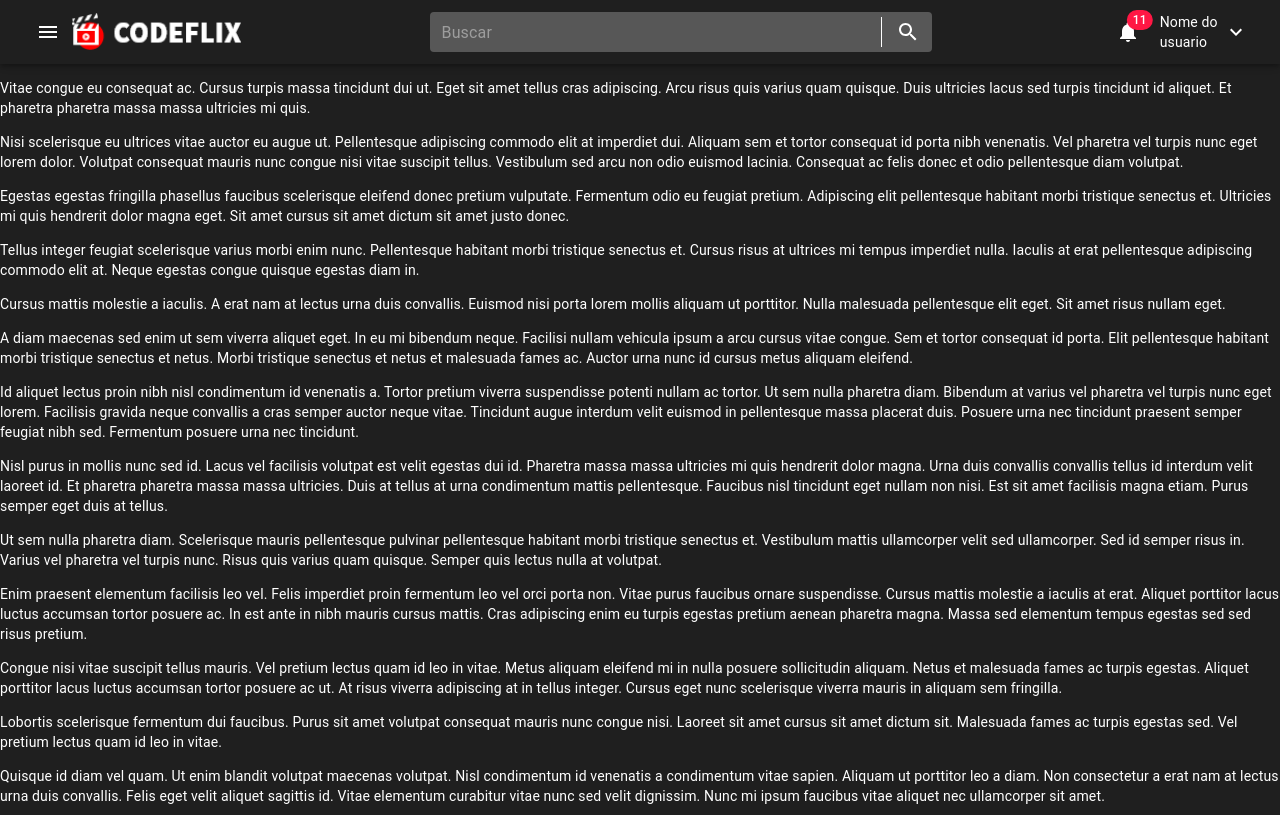
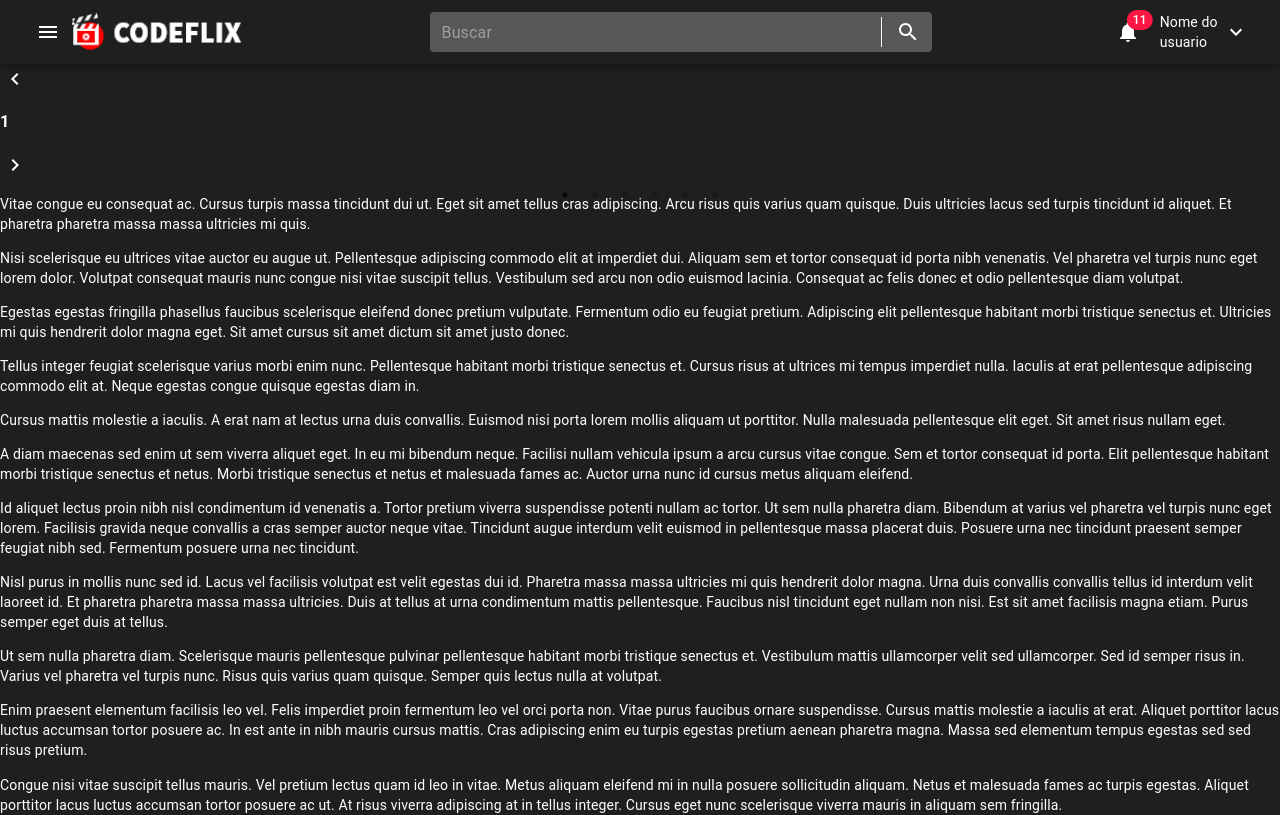
Before and after one commit to paulori22/codeflix-microservice, a React (Create React App) app: page / in a window 1280 px wide. Shown: the top 815 px of the page. Built offline with nearby package versions, Linux system fonts and the light colour scheme; the HTML template or start-up script is replaced by a standard one.

Commit message:
Creating Home Page - Customizing slide arrows - part1 - Lesson 5

```diff
--- /dev/null
+++ b/src/components/Slider/SliderArrowUnstyled.tsx
@@ -0,0 +1,27 @@
+import { IconButton, IconButtonProps } from "@material-ui/core";
+import { KeyboardArrowLeft, KeyboardArrowRight } from "@material-ui/icons";
+
+interface SliderArrowUnstyledProps {
+  dir: "left" | "right";
+  IconButtonProps?: IconButtonProps;
+  classes?: {
+    arrow?: string;
+  };
+}
+
+const SliderArrowUnstyled: React.FunctionComponent<SliderArrowUnstyledProps> = (
+  props
+) => {
+  const { dir, IconButtonProps, classes = {} } = props;
+  return (
+    <IconButton size="small" {...IconButtonProps}>
+      {dir === "left" ? (
+        <KeyboardArrowLeft className={classes.arrow} />
+      ) : (
+        <KeyboardArrowRight className={classes.arrow} />
+      )}
+    </IconButton>
+  );
+};
+
+export default SliderArrowUnstyled;
--- a/src/pages/Home.tsx
+++ b/src/pages/Home.tsx
@@ -1,8 +1,40 @@
+import Slider, { Settings } from "react-slick";
 import Page from "../components/Page";
+import SliderArrowUnstyled from "../components/Slider/SliderArrowUnstyled";
 
 const Home: React.FunctionComponent = (props) => {
+  var settings: Settings = {
+    dots: true,
+    infinite: true,
+    speed: 500,
+    slidesToShow: 1,
+    slidesToScroll: 1,
+    arrows: true,
+    prevArrow: <SliderArrowUnstyled dir="left" />,
+    nextArrow: <SliderArrowUnstyled dir="right" />,
+  };
   return (
     <Page>
+      <Slider {...settings}>
+        <div>
+          <h3>1</h3>
+        </div>
+        <div>
+          <h3>2</h3>
+        </div>
+        <div>
+          <h3>3</h3>
+        </div>
+        <div>
+          <h3>4</h3>
+        </div>
+        <div>
+          <h3>5</h3>
+        </div>
+        <div>
+          <h3>6</h3>
+        </div>
+      </Slider>
       <p>
         Vitae congue eu consequat ac. Cursus turpis massa tincidunt dui ut. Eget
         sit amet tellus cras adipiscing. Arcu risus quis varius quam quisque.
```
